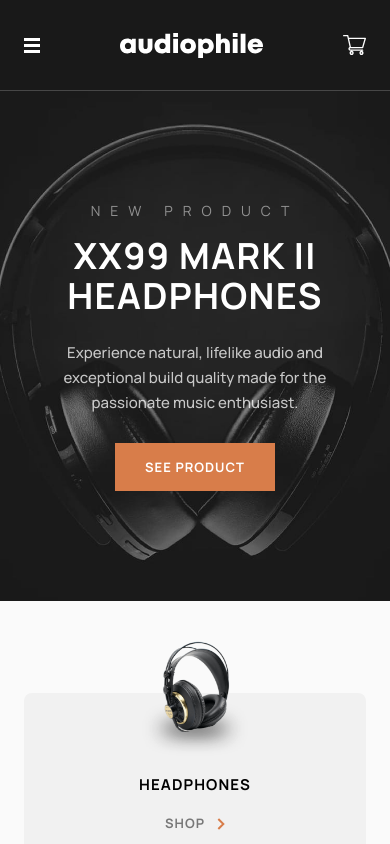
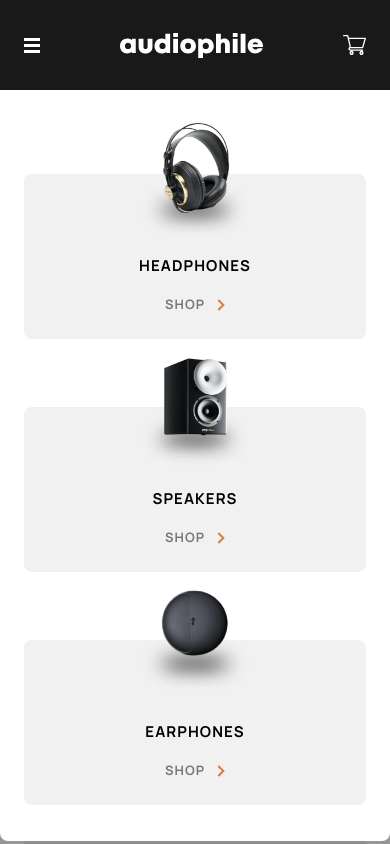
Before and after one commit to DemetreBerdzenadze7/audiophile-e-commerce-website, a React (Vite) app: page /home in a window 390 px wide. Both pictures are taken after a click on the button 32 px from the left and 45 px from the top of the page. Shown: the top 844 px of the page. Built offline with nearby package versions, Linux system fonts and the light colour scheme.

Commit message:
Add MobileMenu component and integrate Categories; update Header for menu functionality and enhance Checkout to prevent unnecessary redirects

```diff
--- /dev/null
+++ b/src/components/menu/MobileMenu.tsx
@@ -0,0 +1,23 @@
+import Categories from "../shared/Categories";
+
+interface MobileMenuProps {
+  onClose: () => void;
+}
+
+const MobileMenu = ({ onClose }: MobileMenuProps) => {
+  return (
+    <div
+      onClick={onClose}
+      className="fixed inset-x-0 bottom-0 top-22.5 z-50 overflow-y-auto bg-black/40 lg:hidden"
+    >
+      <nav
+        onClick={(event) => event.stopPropagation()}
+        className="bg-white rounded-b-card"
+      >
+        <Categories className="pt-8 pb-9 md:pt-14 md:pb-17" onLinkClick={onClose} />
+      </nav>
+    </div>
+  );
+};
+
+export default MobileMenu;
--- a/src/components/shared/Categories.tsx
+++ b/src/components/shared/Categories.tsx
@@ -9,15 +9,20 @@ const categories = [
 
 interface CategoriesProps {
   className?: string;
+  onLinkClick?: () => void;
 }
 
-const Categories = ({ className = "mt-10 md:mt-23.5 lg:mt-30" }: CategoriesProps) => {
+const Categories = ({ className = "mt-10 md:mt-23.5 lg:mt-30", onLinkClick }: CategoriesProps) => {
   return (
     <Container className={className}>
       <ul className="flex flex-col gap-4 md:flex-row md:gap-2.5 lg:gap-7.5">
         {categories.map(({ name, image }) => (
           <li key={name} className="md:flex-1">
-            <Link to={`/${name.toLowerCase()}`} className="group relative block pt-13 lg:pt-20">
+            <Link
+              to={`/${name.toLowerCase()}`}
+              onClick={onLinkClick}
+              className="group relative block pt-13 lg:pt-20"
+            >
               <img
                 src={image}
                 alt=""
--- a/src/components/shared/Header.tsx
+++ b/src/components/shared/Header.tsx
@@ -4,6 +4,7 @@ import { useSelector } from "react-redux";
 import type { RootState } from "../../redux/store";
 import Container from "../../container/Container";
 import CartModal from "../cart/CartModal";
+import MobileMenu from "../menu/MobileMenu";
 
 const links = [
   { label: "Home", to: "/home" },
@@ -14,12 +15,21 @@ const links = [
 
 const Header = () => {
   const [isCartOpen, setIsCartOpen] = useState(false);
+  const [isMenuOpen, setIsMenuOpen] = useState(false);
   const cartCount = useSelector((store: RootState) => store.cart.length);
 
   return (
-    <header className="bg-black-header border-b border-white/20 md:border-0">
+    <header className="sticky top-0 z-40 bg-black-header border-b border-white/20 md:border-0">
       <Container className="relative flex items-center h-22.5 md:border-b md:border-white/20 lg:h-24.25">
-        <button type="button" aria-label="Open menu" className="lg:hidden">
+        <button
+          type="button"
+          aria-label="Open menu"
+          onClick={() => {
+            setIsMenuOpen((prev) => !prev);
+            setIsCartOpen(false);
+          }}
+          className="lg:hidden"
+        >
           <img src="/images/shared/tablet/icon-hamburger.svg" alt="" />
         </button>
 
@@ -45,7 +55,10 @@ const Header = () => {
         <button
           type="button"
           aria-label="Open cart"
-          onClick={() => setIsCartOpen((prev) => !prev)}
+          onClick={() => {
+            setIsCartOpen((prev) => !prev);
+            setIsMenuOpen(false);
+          }}
           className="relative md:ml-auto"
         >
           <img src="/images/shared/desktop/icon-cart.svg" alt="" />
@@ -58,6 +71,7 @@ const Header = () => {
       </Container>
 
       {isCartOpen && <CartModal onClose={() => setIsCartOpen(false)} />}
+      {isMenuOpen && <MobileMenu onClose={() => setIsMenuOpen(false)} />}
     </header>
   );
 };
--- a/src/pages/Checkout.tsx
+++ b/src/pages/Checkout.tsx
@@ -14,7 +14,6 @@ const Checkout = () => {
   const hasRedirected = useRef(false);
 
   useEffect(() => {
-    // StrictMode runs effects twice in dev, the ref makes sure we only go back once
     if (products.length === 0 && !hasRedirected.current) {
       hasRedirected.current = true;
       navigate(-1);
```
